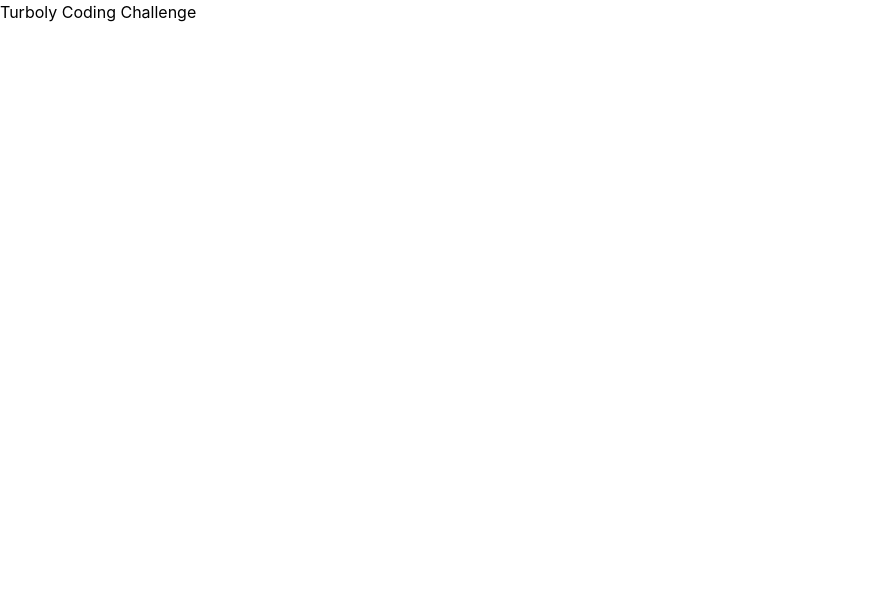
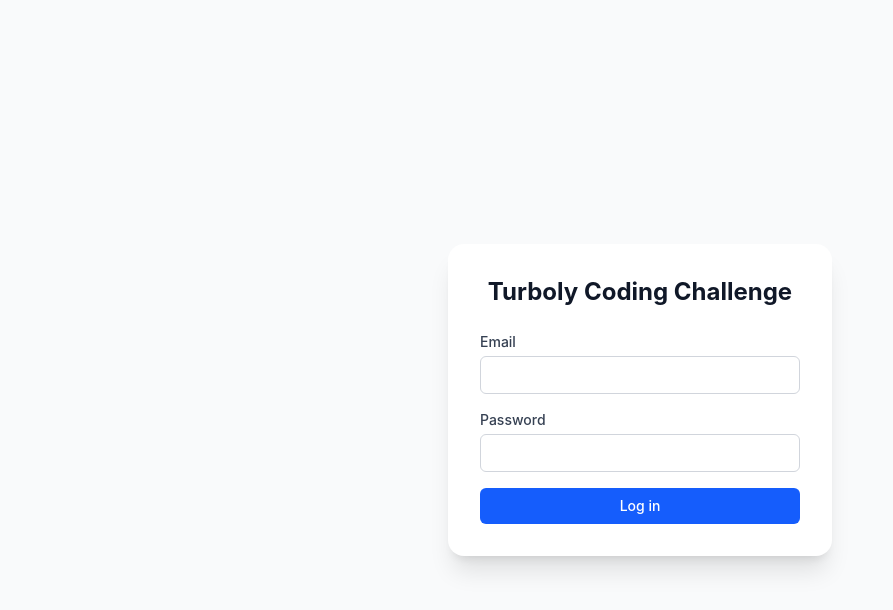
Before and after one commit to felixgnwn/turboly-coding-challenge, a React (Vite) app: page / in a window 1280 px wide. Shown: the top 610 px of the page, without its empty margins (0-893 px from the left). Built offline with nearby package versions, Linux system fonts and the light colour scheme; no server answers.

Commit message:
feat: sign in

```diff
--- a/package.json
+++ b/package.json
@@ -14,6 +14,7 @@
     "@tailwindcss/vite": "^4.3.0",
     "react": "^19.2.6",
     "react-dom": "^19.2.6",
+    "react-router-dom": "^7.15.1",
     "tailwindcss": "^4.3.0"
   },
   "devDependencies": {
--- a/src/App.tsx
+++ b/src/App.tsx
@@ -1,7 +1,58 @@
+import { useState } from 'react';
+import { useAuth } from '@/hooks/useAuth';
+import { LoginForm } from '@/components/features/LoginForm';
+
 export default function App() {
+  const { user, isLoading, signIn, signOut } = useAuth();
+  const [error, setError] = useState<string | null>(null);
+  const [pending, setPending] = useState(false);
+
+  const handleSubmit = async (email: string, password: string) => {
+    setError(null);
+    setPending(true);
+    const { error: authError } = await signIn(email, password);
+    setPending(false);
+    if (authError) {
+      setError(authError.message);
+    }
+  };
+
+  if (isLoading) {
+    return (
+      <main className="flex min-h-screen items-center justify-center">
+        <p className="text-gray-600">Loading...</p>
+      </main>
+    );
+  }
+
+  if (user) {
+    return (
+      <main className="flex min-h-screen flex-col items-center justify-center gap-6 p-6">
+        <h1 className="text-2xl font-bold">Welcome, {user.email}</h1>
+        <p className="text-gray-600">You are logged in.</p>
+        <button
+          onClick={() => signOut()}
+          className="rounded-md bg-red-600 px-4 py-2 text-sm font-medium text-white hover:bg-red-700"
+        >
+          Log out
+        </button>
+      </main>
+    );
+  }
+
   return (
-    <main>
-      <h1>Turboly Coding Challenge</h1>
+    <main className="flex min-h-screen items-center justify-center bg-gray-50 p-6">
+      <div className="w-full max-w-sm rounded-2xl bg-white p-8 shadow-xl">
+        <h1 className="mb-6 text-center text-2xl font-bold text-gray-900">
+          Turboly Coding Challenge
+        </h1>
+        <LoginForm
+          onSubmit={handleSubmit}
+          submitLabel="Log in"
+          error={error}
+          isLoading={pending}
+        />
+      </div>
     </main>
-  )
+  );
 }
--- /dev/null
+++ b/src/components/features/LoginForm.tsx
@@ -0,0 +1,62 @@
+import { useState } from 'react';
+
+interface LoginFormProps {
+  onSubmit: (email: string, password: string) => Promise<void>;
+  submitLabel: string;
+  error: string | null;
+  isLoading: boolean;
+}
+
+export function LoginForm({ onSubmit, submitLabel, error, isLoading }: LoginFormProps) {
+  const [email, setEmail] = useState('');
+  const [password, setPassword] = useState('');
+
+  const handleSubmit = async (e: React.FormEvent) => {
+    e.preventDefault();
+    await onSubmit(email, password);
+  };
+
+  return (
+    <form onSubmit={handleSubmit} className="flex flex-col gap-4 w-full max-w-sm">
+      <div className="flex flex-col gap-1">
+        <label htmlFor="email" className="text-sm font-medium text-gray-700">
+          Email
+        </label>
+        <input
+          id="email"
+          type="email"
+          value={email}
+          onChange={(e) => setEmail(e.target.value)}
+          required
+          className="rounded-md border border-gray-300 px-3 py-2 text-sm focus:outline-none focus:ring-2 focus:ring-blue-500"
+        />
+      </div>
+
+      <div className="flex flex-col gap-1">
+        <label htmlFor="password" className="text-sm font-medium text-gray-700">
+          Password
+        </label>
+        <input
+          id="password"
+          type="password"
+          value={password}
+          onChange={(e) => setPassword(e.target.value)}
+          required
+          className="rounded-md border border-gray-300 px-3 py-2 text-sm focus:outline-none focus:ring-2 focus:ring-blue-500"
+        />
+      </div>
+
+      {error && (
+        <p className="text-sm text-red-600">{error}</p>
+      )}
+
+      <button
+        type="submit"
+        disabled={isLoading}
+        className="rounded-md bg-blue-600 px-4 py-2 text-sm font-medium text-white hover:bg-blue-700 disabled:opacity-50 disabled:cursor-not-allowed"
+      >
+        {isLoading ? 'Loading...' : submitLabel}
+      </button>
+    </form>
+  );
+}
--- /dev/null
+++ b/src/hooks/useAuth.ts
@@ -0,0 +1,51 @@
+import { useState, useEffect } from 'react';
+import { supabase } from '@/utils/supabase';
+import type { User, Session } from '@supabase/supabase-js';
+
+interface AuthState {
+  user: User | null;
+  session: Session | null;
+  isLoading: boolean;
+}
+
+export function useAuth() {
+  const [state, setState] = useState<AuthState>({
+    user: null,
+    session: null,
+    isLoading: true,
+  });
+
+  useEffect(() => {
+    supabase.auth.getSession().then(({ data }) => {
+      setState({
+        user: data.session?.user ?? null,
+        session: data.session,
+        isLoading: false,
+      });
+    });
+
+    const { data: listener } = supabase.auth.onAuthStateChange((_event, session) => {
+      setState({
+        user: session?.user ?? null,
+        session,
+        isLoading: false,
+      });
+    });
+
+    return () => {
+      listener.subscription.unsubscribe();
+    };
+  }, []);
+
+  const signIn = async (email: string, password: string) => {
+    const { error } = await supabase.auth.signInWithPassword({ email, password });
+    return { error };
+  };
+
+  const signOut = async () => {
+    const { error } = await supabase.auth.signOut();
+    return { error };
+  };
+
+  return { ...state, signIn, signOut };
+}
--- a/src/index.css
+++ b/src/index.css
@@ -1 +1,10 @@
 @import "tailwindcss";
+
+button,
+a,
+[role="button"],
+label,
+input[type="submit"],
+input[type="reset"] {
+  cursor: pointer;
+}
```
Also changed, not shown: 1 other file (tests, documents, lock files or other folders).
